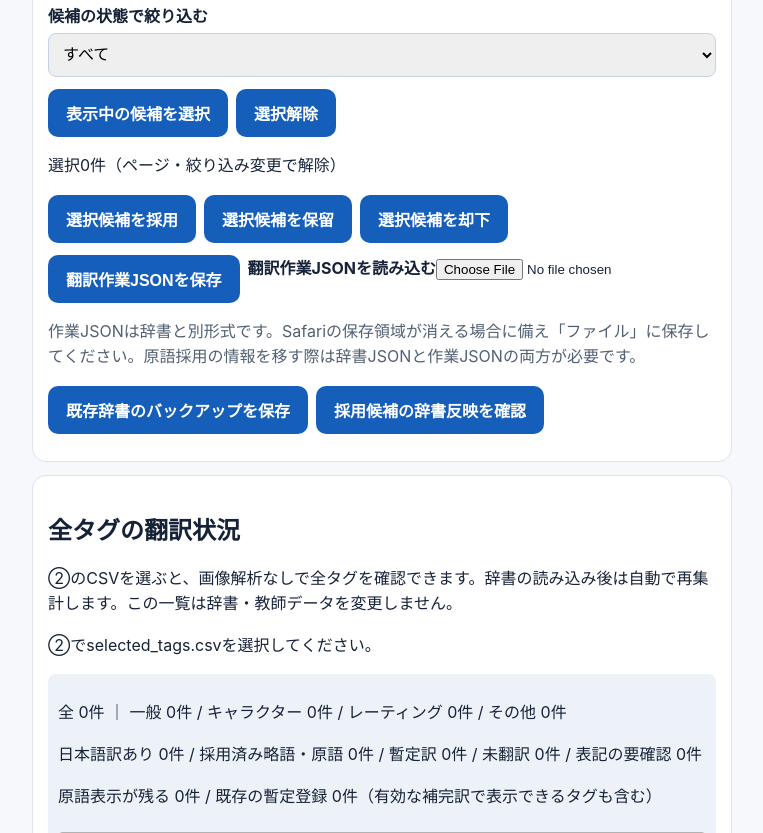
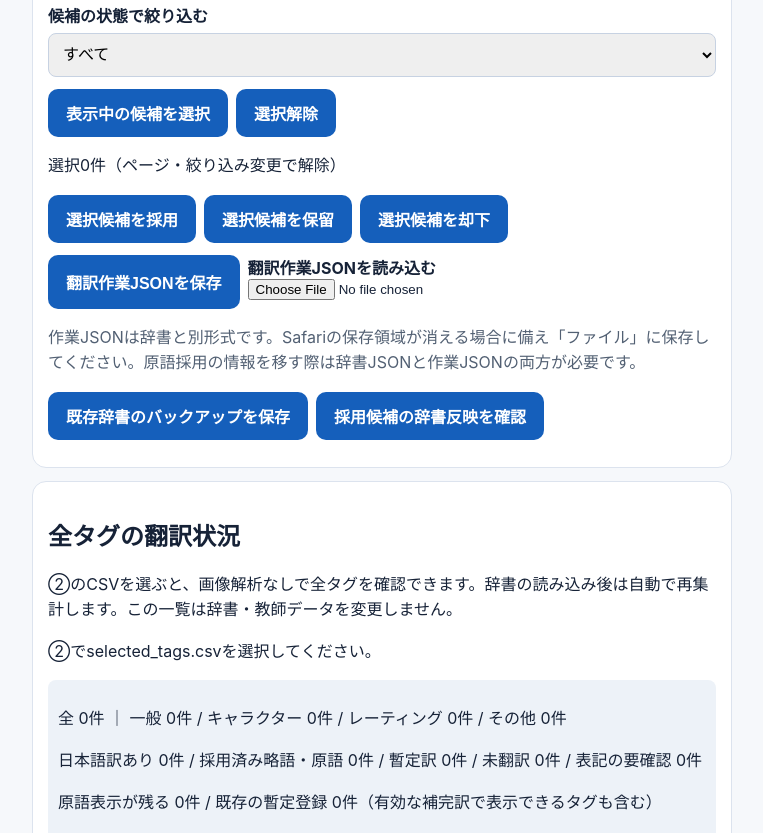
Before and after one commit to fffshiki/wd-tagger-web, a website: page web/index.html in a window 1280 px wide. Shown: the part 961-1794 px from the top of the page, without its empty margins (258-1021 px from the left). Drawn offline with Linux system fonts and the light colour scheme.

Commit message:
Constrain translation workspace controls on narrow WebKit layouts

```diff
--- a/web/css/translation-workspace.css
+++ b/web/css/translation-workspace.css
@@ -11,3 +11,7 @@
 #translationWorkspace li { margin:8px 0; overflow-wrap:anywhere; }
 #translationWorkspace .workspace-preview { max-height:360px; overflow:auto; }
 #translationWorkspace select { min-height:44px; }
+#translationWorkspace { min-width:0; overflow-wrap:anywhere; }
+#translationWorkspace .workspace-actions > *, #translationWorkspace .workspace-box { min-width:0; max-width:100%; box-sizing:border-box; }
+#translationWorkspace button, #translationWorkspace select, #translationWorkspace textarea { min-width:0; max-width:100%; box-sizing:border-box; white-space:normal; overflow-wrap:anywhere; }
+#translationWorkspace input[type=file] { display:block; width:100%; min-width:0; max-width:100%; box-sizing:border-box; }
```
Also changed, not shown: tests/translation-workspace.test.mjs (+4 -0 lines).
